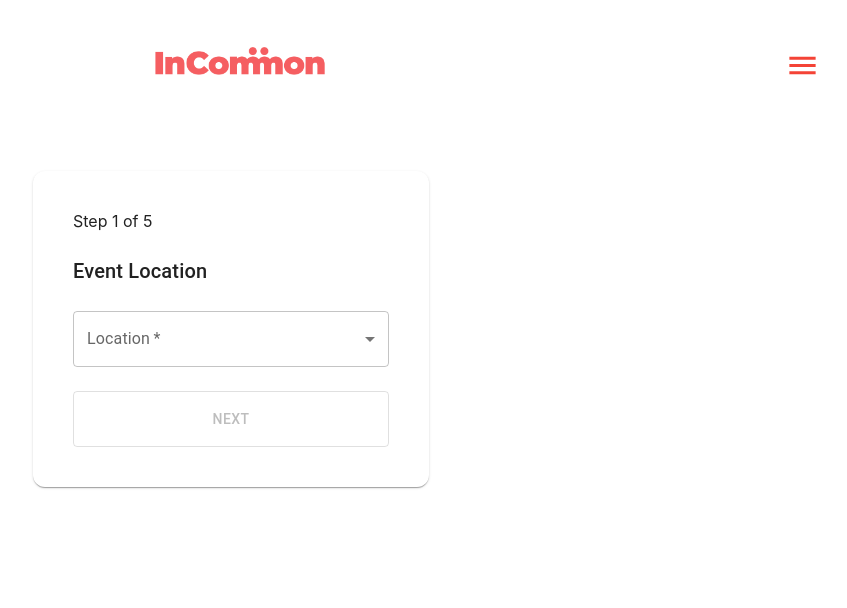
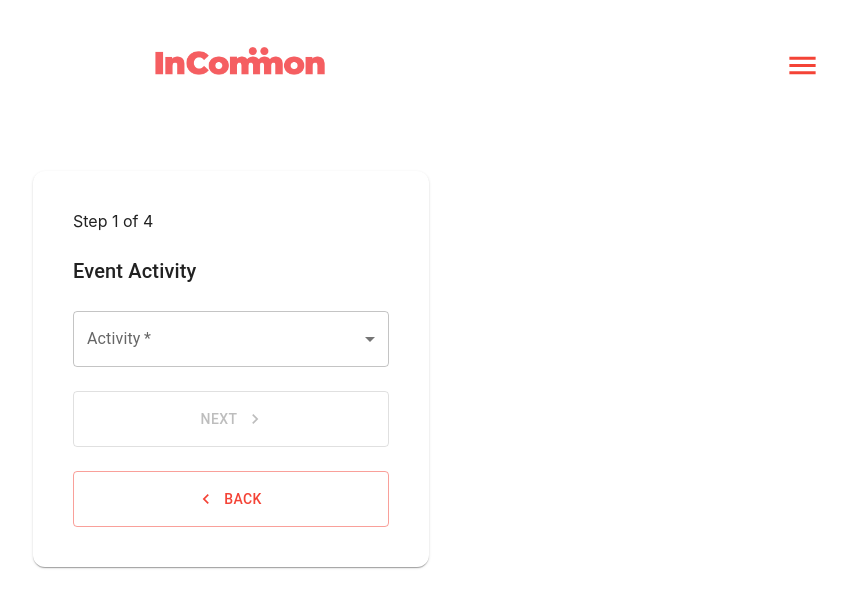
Before and after one commit to tech-for-better/in-common, a Next.js app: page /create-event in a window 1280 px wide. Shown: the top 608 px of the page, without its empty margins (409-1256 px from the left). Built offline with nearby package versions, Linux system fonts and the light colour scheme; no server answers.

Commit message:
Removed Location from Event Creation
Co-authored-by: Mohamed <76549147+Alisyad9@users.noreply.github.com>

```diff
--- a/components/EventCreation/EventSummary.jsx
+++ b/components/EventCreation/EventSummary.jsx
@@ -53,7 +53,8 @@ export default function EventSummary({
         body: JSON.stringify(data),
       })
         .then((response) => response.json())
-        .then((data) => console.log(data)).then(setLoading(true))
+        .then((data) => console.log(data))
+        .then(setLoading(true));
     } catch (error) {
       console.log(error);
       alert('We could not send your event');
@@ -73,7 +74,7 @@ export default function EventSummary({
         <Stack spacing={3}>
           <Typography variant="h8">{`Step ${stage} of ${stages}`}</Typography>
           <Typography variant="h6">Event Summary</Typography>
-          <p>{`${newEvent.activity} at ${newEvent.location}`}</p>
+          <p>{`${newEvent.activity}`}</p>
           <p>Group size: {newEvent.size} people</p>
           <p>Proposed dates:</p>
           {newEvent.date.map((date, i) => (
--- a/pages/create-event.js
+++ b/pages/create-event.js
@@ -8,11 +8,11 @@ import EventSize from '../components/EventCreation/EventSize';
 export default function Events({ user }) {
   const [stage, setStage] = useState(1);
   const [newEvent, setNewEvent] = useState({});
-  const stages = 5;
+  const stages = 4;
 
   if (stage === 1)
     return (
-      <EventLocation
+      <EventActivity
         stages={stages}
         setStage={setStage}
         stage={stage}
@@ -22,7 +22,7 @@ export default function Events({ user }) {
     );
   if (stage === 2)
     return (
-      <EventActivity
+      <EventSize
         stages={stages}
         setStage={setStage}
         stage={stage}
@@ -32,7 +32,7 @@ export default function Events({ user }) {
     );
   if (stage === 3)
     return (
-      <EventSize
+      <EventDate
         stages={stages}
         setStage={setStage}
         stage={stage}
@@ -41,16 +41,6 @@ export default function Events({ user }) {
       />
     );
   if (stage === 4)
-    return (
-      <EventDate
-        stages={stages}
-        setStage={setStage}
-        stage={stage}
-        setNewEvent={setNewEvent}
-        newEvent={newEvent}
-      />
-    );
-  if (stage === 5)
     return (
       <EventSummary
         user={user}
```
